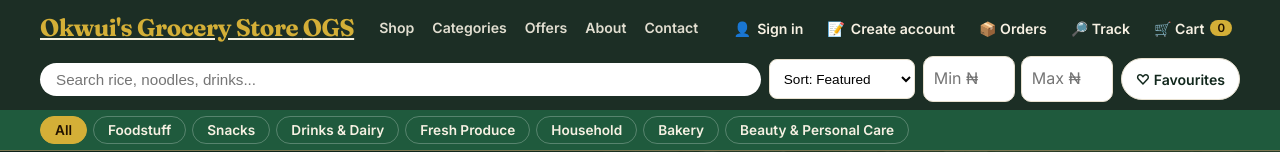
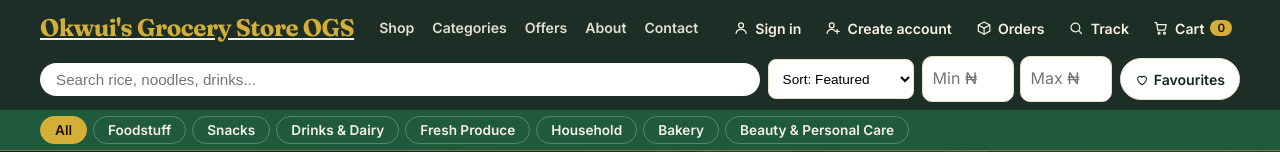
Before and after one commit to melodexs/Freshmart, a FastAPI app: page / in a window 1280 px wide. Shown: the top 152 px of the page. Run offline with FastAPI, Linux system fonts and the light colour scheme.

Commit message:
Header: replace emoji icons with inline SVG icons (Sign in, Join, Orders, Track, Cart, Sign out, Favourites) (#23)
Co-authored-by: Superagent <superagent@users.noreply.github.com>

```diff
--- a/apps/api/app/templates/index.html
+++ b/apps/api/app/templates/index.html
@@ -1,4 +1,5 @@
 {% extends "base.html" %}
+{% from "partials/icons.html" import icon %}
 {% block body %}
 <header>
   <div class="topbar">
@@ -12,9 +13,9 @@
     </nav>
     <div class="topbar-spacer"></div>
     <div id="account-area" class="account-area">{% include "partials/account.html" %}</div>
-    <button class="icon-btn" id="ordersBtn" type="button" hx-get="/ui/orders" hx-target="#ordersList" hx-swap="innerHTML" data-open-modal="ordersOverlay">📦 Orders</button>
-    <button class="icon-btn" id="trackBtn" type="button" hx-get="/ui/track" hx-target="#trackBody" hx-swap="innerHTML" data-open-modal="trackOverlay">🔎 Track</button>
-    <button class="icon-btn" id="cartBtn" type="button">🛒 Cart <span class="cart-count" id="cartCount">0</span></button>
+    <button class="icon-btn" id="ordersBtn" type="button" hx-get="/ui/orders" hx-target="#ordersList" hx-swap="innerHTML" data-open-modal="ordersOverlay">{{ icon("box") }}<span>Orders</span></button>
+    <button class="icon-btn" id="trackBtn" type="button" hx-get="/ui/track" hx-target="#trackBody" hx-swap="innerHTML" data-open-modal="trackOverlay">{{ icon("search") }}<span>Track</span></button>
+    <button class="icon-btn" id="cartBtn" type="button">{{ icon("cart") }}<span>Cart</span> <span class="cart-count" id="cartCount">0</span></button>
   </div>
   <div class="search-row"><div class="wrap"><div class="search" id="filters">
     <input id="searchInput" name="q" type="search" placeholder="Search rice, noodles, drinks..." autocomplete="off" aria-label="Search products"
@@ -34,7 +35,7 @@
       <input id="minPrice" name="min" type="number" inputmode="numeric" min="0" placeholder="Min ₦" aria-label="Minimum price" hx-get="/ui/products" hx-trigger="change, keyup changed delay:400ms" hx-target="#catalog" hx-include="#filters">
       <input id="maxPrice" name="max" type="number" inputmode="numeric" min="0" placeholder="Max ₦" aria-label="Maximum price" hx-get="/ui/products" hx-trigger="change, keyup changed delay:400ms" hx-target="#catalog" hx-include="#filters">
     </div>
-    <button type="button" class="chip" id="favFilter" aria-pressed="false" hx-get="/ui/products" hx-vals='{"favs":"1"}' hx-target="#catalog" hx-include="#filters">♡ Favourites</button>
+    <button type="button" class="chip" id="favFilter" aria-pressed="false" hx-get="/ui/products" hx-vals='{"favs":"1"}' hx-target="#catalog" hx-include="#filters">{{ icon("heart") }}<span>Favourites</span></button>
       </div>
     </details>
   </div></div></div>
--- a/apps/api/app/templates/partials/account.html
+++ b/apps/api/app/templates/partials/account.html
@@ -1,13 +1,14 @@
 {# Header account buttons. Re-rendered after sign in / sign out. #}
+{% from "partials/icons.html" import icon %}
 {% if user %}
-  <a class="icon-btn" id="accountBtn" href="/account">👤 <span id="accountLabel">{{ user.name.split(' ')[0] }}</span></a>
+  <a class="icon-btn" id="accountBtn" href="/account">{{ icon("user") }}<span id="accountLabel">{{ user.name.split(' ')[0] }}</span></a>
   <button class="icon-btn" id="logoutBtn" type="button"
-          hx-post="/ui/logout" hx-target="#account-area" hx-swap="innerHTML">⎋ Sign out</button>
+          hx-post="/ui/logout" hx-target="#account-area" hx-swap="innerHTML">{{ icon("logout") }}<span>Sign out</span></button>
 {% else %}
   <button class="icon-btn" id="accountBtn" type="button"
           hx-get="/ui/signin" hx-target="#authBody" hx-swap="innerHTML"
-          data-open-modal="authOverlay" data-last-email>👤 <span id="accountLabel">Sign in</span></button>
+          data-open-modal="authOverlay" data-last-email>{{ icon("user") }}<span id="accountLabel">Sign in</span></button>
   <button class="icon-btn" id="createAcctBtn" type="button"
           hx-get="/ui/signup" hx-target="#signupBody" hx-swap="innerHTML"
-          data-open-modal="signupOverlay" aria-label="Create account">📝 <span class="lbl-long">Create account</span><span class="lbl-short">Join</span></button>
+          data-open-modal="signupOverlay" aria-label="Create account">{{ icon("user-plus") }}<span class="lbl-long">Create account</span><span class="lbl-short">Join</span></button>
 {% endif %}
--- /dev/null
+++ b/apps/api/app/templates/partials/icons.html
@@ -0,0 +1,21 @@
+{# Small outline icons for the header. Inline SVG, so they take the text colour and look the same on every phone and computer (emoji do not).
+   Use: {% from "partials/icons.html" import icon %} then {{ icon("cart") }} #}
+{% macro icon(name) -%}
+<svg class="ico" viewBox="0 0 24 24" width="18" height="18" fill="none" stroke="currentColor" stroke-width="1.8" stroke-linecap="round" stroke-linejoin="round" aria-hidden="true" focusable="false">
+{%- if name == "user" -%}
+<circle cx="12" cy="8" r="3.6"/><path d="M4.5 20c.6-3.7 3.7-6 7.5-6s6.9 2.3 7.5 6"/>
+{%- elif name == "user-plus" -%}
+<circle cx="10" cy="8" r="3.6"/><path d="M3 20c.6-3.7 3.4-6 7-6 1.6 0 3 .4 4.2 1.2"/><path d="M18 14v6M15 17h6"/>
+{%- elif name == "box" -%}
+<path d="M3.5 7.5 12 3l8.5 4.5v9L12 21l-8.5-4.5z"/><path d="M3.5 7.5 12 12l8.5-4.5M12 12v9"/>
+{%- elif name == "search" -%}
+<circle cx="11" cy="11" r="6.5"/><path d="m20 20-4.2-4.2"/>
+{%- elif name == "cart" -%}
+<path d="M3 4h2.2l2 11h10.5l2-8H6.1"/><circle cx="9" cy="19.5" r="1.4"/><circle cx="17" cy="19.5" r="1.4"/>
+{%- elif name == "logout" -%}
+<path d="M9 4H5.5A1.5 1.5 0 0 0 4 5.5v13A1.5 1.5 0 0 0 5.5 20H9"/><path d="M15 8l4 4-4 4M19 12H9"/>
+{%- elif name == "heart" -%}
+<path d="M12 20s-7.5-4.6-7.5-10.2A4.3 4.3 0 0 1 12 7.3a4.3 4.3 0 0 1 7.5 2.5C19.5 15.4 12 20 12 20z"/>
+{%- endif -%}
+</svg>
+{%- endmacro %}
--- a/apps/web/static/premium.css
+++ b/apps/web/static/premium.css
@@ -298,3 +298,8 @@ header{backdrop-filter:saturate(1.4) blur(10px); -webkit-backdrop-filter:saturat
 .card .thumb img.photo, .pdp-media .thumb img.photo{position:relative; z-index:1; background:var(--frame,#e9eee9);}
 @keyframes ogs-shimmer{to{background-position:-200% 0;}}
 @media (prefers-reduced-motion: reduce){.card .thumb:has(img.photo), .pdp-media .thumb:has(img.photo), .mini-card .thumb:has(img.photo){animation:none;}}
+
+/* Header and chip icons: inline SVG that follows the text colour. */
+.ico{flex:none; width:1.15em; height:1.15em; display:inline-block; vertical-align:-.2em}
+.chip .ico{width:1em; height:1em; margin-right:5px}
+.chip[aria-pressed="true"] .ico{fill:currentColor}
```
Also changed, not shown: apps/api/app/templates/product.html (+4 -3 lines).
